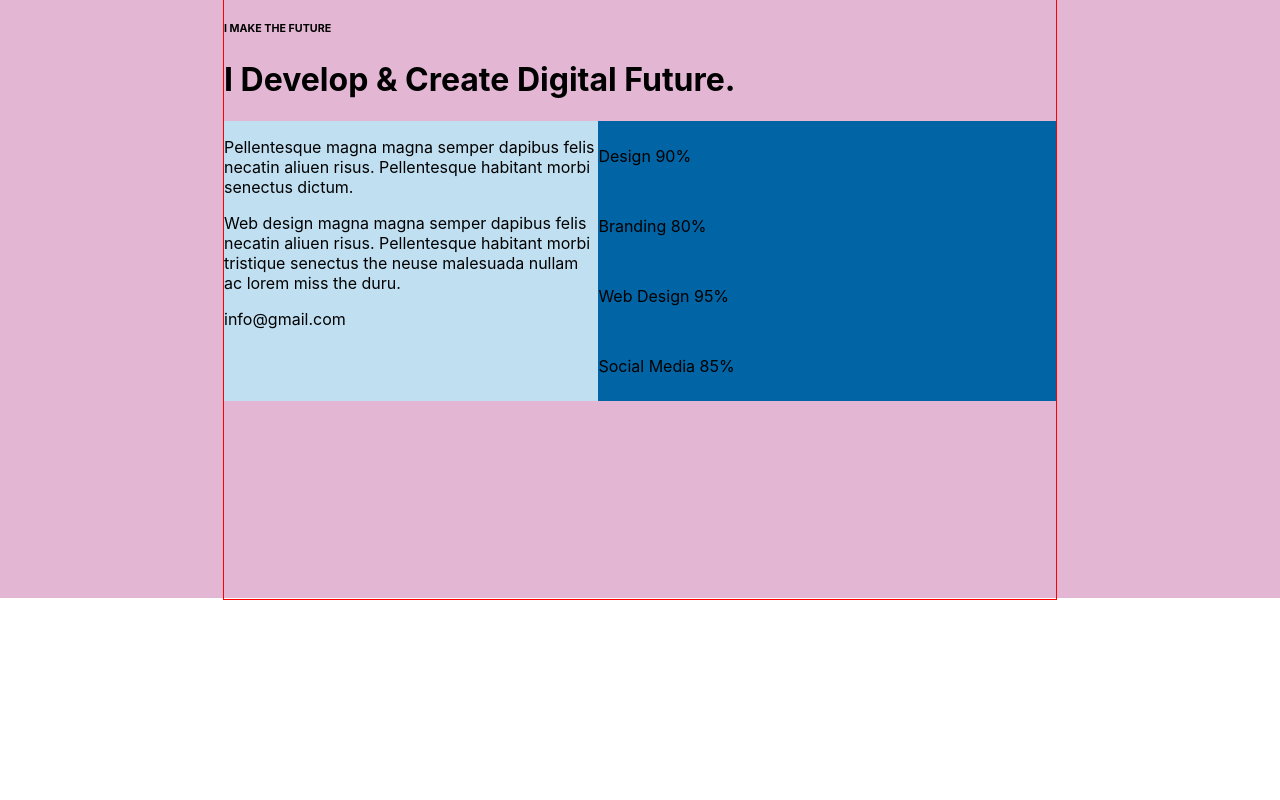
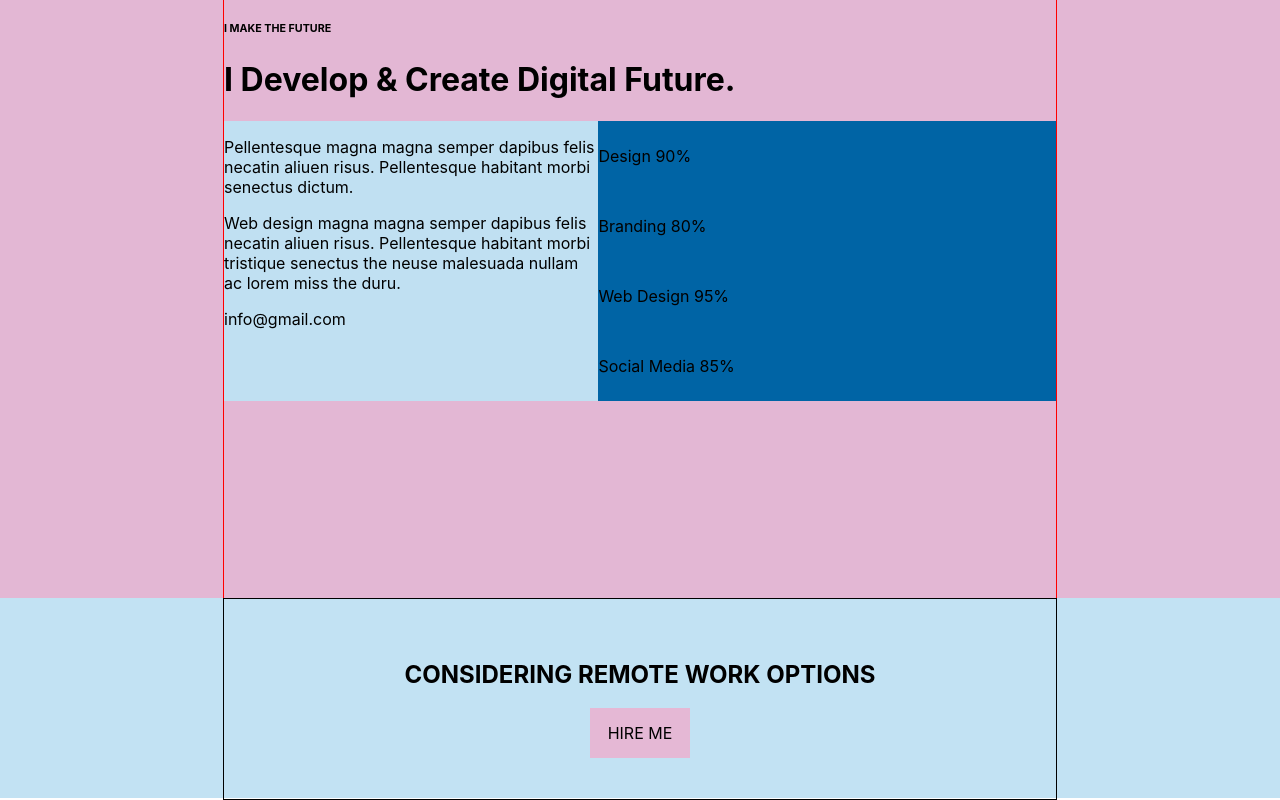
Before and after one commit to naugtymor/Portfolio, a React (Create React App) app: page / in a window 1280 px wide. Shown: the part 1882-2682 px from the top of the page. Before the commit the page ends 2482 px from the top, so only its background shows below. Built offline with nearby package versions, Linux system fonts and the light colour scheme.

Commit message:
DistantWork layout, styles

```diff
--- a/src/App.js
+++ b/src/App.js
@@ -3,6 +3,7 @@ import Header from "./Header/Header";
 import Main from "./Main/Main";
 import Skills from "./Skills/Skills";
 import About from "./About/About";
+import DistantWork from "./DistantWork/DistantWork";
 
 const App = () => {
   return (
@@ -11,6 +12,7 @@ const App = () => {
         <Main/>
         <Skills/>
         <About/>
+        <DistantWork/>
     </div>
   );
 }
--- /dev/null
+++ b/src/DistantWork/DistantWork.js
@@ -0,0 +1,20 @@
+import style from "./DistantWork.module.css"
+import styleContainer from "../common/styles/Container.module.css"
+
+
+const DistantWork = () => {
+    return (
+        <div className={style.workBlock}>
+            <div className={`${style.workContainer} ${styleContainer.container}`}>
+                <div className={style.title}>
+                    <h2>CONSIDERING REMOTE WORK OPTIONS</h2>
+                </div>
+                <div className={style.button}>
+                    <p>HIRE ME</p>
+                </div>
+            </div>
+        </div>
+    )
+}
+
+export default DistantWork;
--- /dev/null
+++ b/src/DistantWork/DistantWork.module.css
@@ -0,0 +1,22 @@
+.workBlock {
+    height: 25vh;
+    background-color: #c2e2f3;
+}
+
+.workContainer {
+    flex-direction: column;
+}
+
+.title {
+
+}
+
+.button {
+    width: 100px;
+    height: 50px;
+    background-color: #e5b8d5;
+
+    display: flex;
+    align-items: center;
+    justify-content: center;
+}
```
